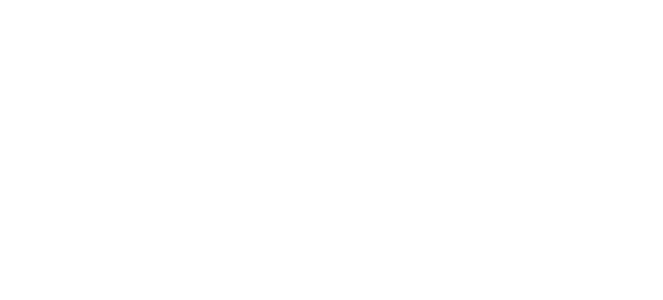
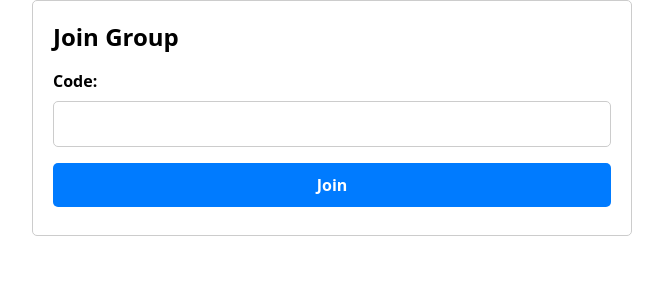
Before and after one commit to huligabuliga/tripster, a React (Create React App) app in the folder frontend/: page /joingroup in a window 1280 px wide. Before the commit this address had no page. Shown: the top 300 px of the page, without its empty margins (308-971 px from the left). Built offline with nearby package versions, Linux system fonts and the light colour scheme.

Commit message:
joinpage

```diff
--- a/frontend/src/App.js
+++ b/frontend/src/App.js
@@ -5,6 +5,7 @@
 import Group from './pages/Group'
 import NewExpense from './pages/NewExpense'
 import SettleUp from './pages/SettleUp'
+import JoinGroup from './pages/JoinGroup'
 
 function App() {
   return (
@@ -15,6 +16,7 @@
       <Route path='group/:groupid' element={<Group />} />
       <Route path='newexpense' element={<NewExpense />} />
       <Route path='settleup' element={<SettleUp />} />
+      <Route path='joingroup' element={<JoinGroup />} />
     </Routes>
   );
 }
--- a/frontend/src/pages/Home.js
+++ b/frontend/src/pages/Home.js
@@ -45,7 +45,7 @@
 
         {/** Buttons */}
         <div className='flex justify-evenly mt-2'>
-            <Link to="/login">
+            <Link to="/joingroup">
                 <button
                     className="bg-green-600 rounded-full font-semibold text-white px-12 py-2 my-2 cursor-pointer">
                     Join Group
--- /dev/null
+++ b/frontend/src/pages/JoinGroup.js
@@ -0,0 +1,48 @@
+import React, { useState } from 'react';
+import axios from 'axios';
+// css file
+// import './JoinGroup.css';
+import { useNavigate } from 'react-router-dom';
+const JoinGroup = () => {
+    const [code, setCode] = useState('');
+    const [error, setError] = useState('');
+
+    const navigate = useNavigate()
+
+    const handleSubmit = async (event) => {
+        event.preventDefault();
+
+        try {
+            const response = await axios.post('/api/groups/join', { code });
+
+            console.log(response.data);
+            navigate('/')
+        } catch (err) {
+            setError(err.response.data.message);
+        }
+    };
+
+    return (
+        <div className="container mx-auto px-4 py-8">
+            <h1 className="text-2xl font-bold mb-4">Join Group</h1>
+            <form onSubmit={handleSubmit}>
+                <div className="mb-4">
+                    <label htmlFor="code" className="block font-bold mb-2">Code:</label>
+                    <input
+                        type="text"
+                        className="w-full px-3 py-2 border rounded"
+                        id="code"
+                        value={code}
+                        onChange={(event) => setCode(event.target.value.toUpperCase().slice(0, 5))}
+                        maxLength={5}
+                        required
+                    />
+                </div>
+                {error && <p className="text-red-500">{error}</p>}
+                <button type="submit" className="bg-green-600 rounded-full font-semibold text-white px-12 py-2 my-2 cursor-pointer">Join</button>
+            </form>
+        </div>
+    );
+};
+
+export default JoinGroup;
--- a/frontend/src/pages/NewExpense.css
+++ b/frontend/src/pages/NewExpense.css
@@ -0,0 +1,47 @@
+.container {
+    max-width: 600px;
+    margin: 0 auto;
+    padding: 20px;
+    border: 1px solid #ccc;
+    border-radius: 5px;
+  }
+
+  h1 {
+    font-size: 2rem;
+    margin-bottom: 20px;
+  }
+
+  .form-group {
+    margin-bottom: 20px;
+  }
+
+  label {
+    display: block;
+    font-weight: bold;
+    margin-bottom: 5px;
+  }
+
+  input[type="text"],
+  input[type="number"] {
+    width: 100%;
+    padding: 10px;
+    border: 1px solid #ccc;
+    border-radius: 5px;
+    font-size: 1rem;
+  }
+
+  button[type="submit"] {
+    display: block;
+    width: 100%;
+    padding: 10px;
+    background-color: #007bff;
+    color: #fff;
+    border: none;
+    border-radius: 5px;
+    font-size: 1rem;
+    cursor: pointer;
+  }
+
+  button[type="submit"]:hover {
+    background-color: #0069d9;
+  }
```
